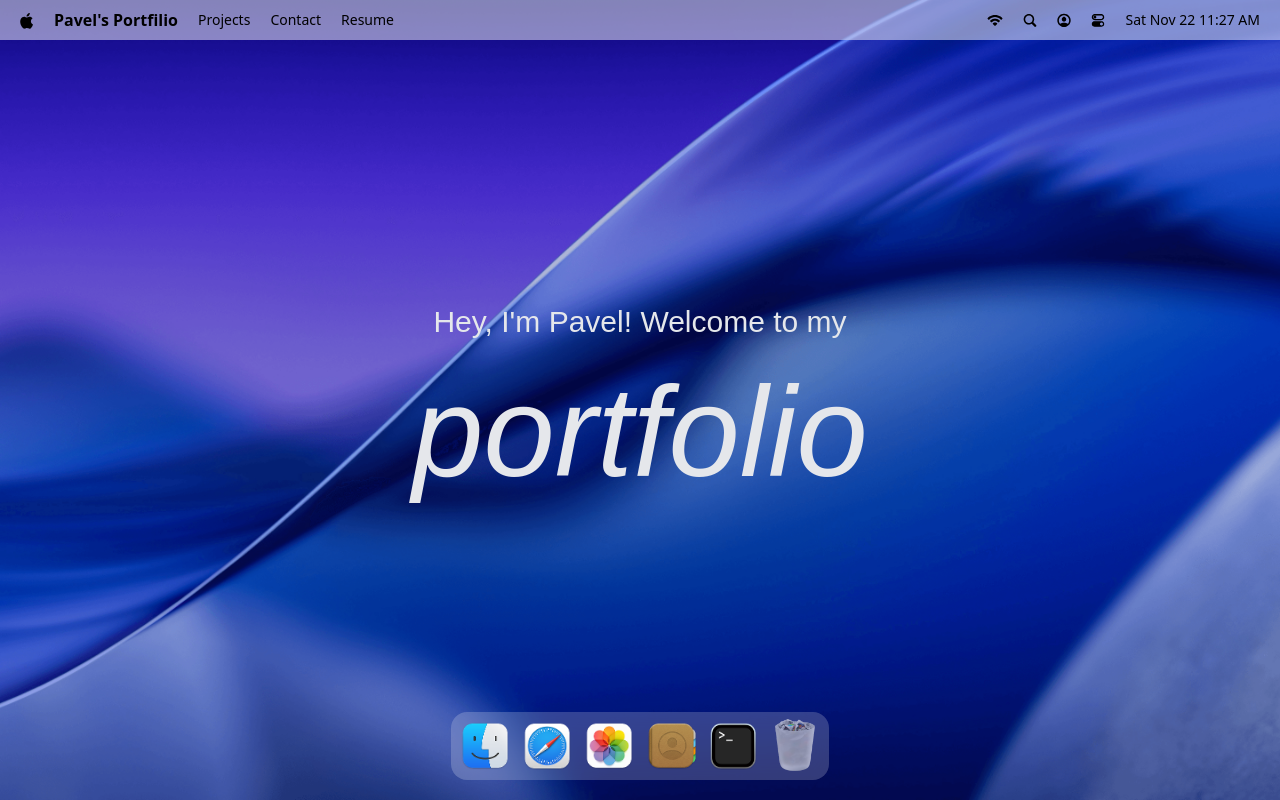
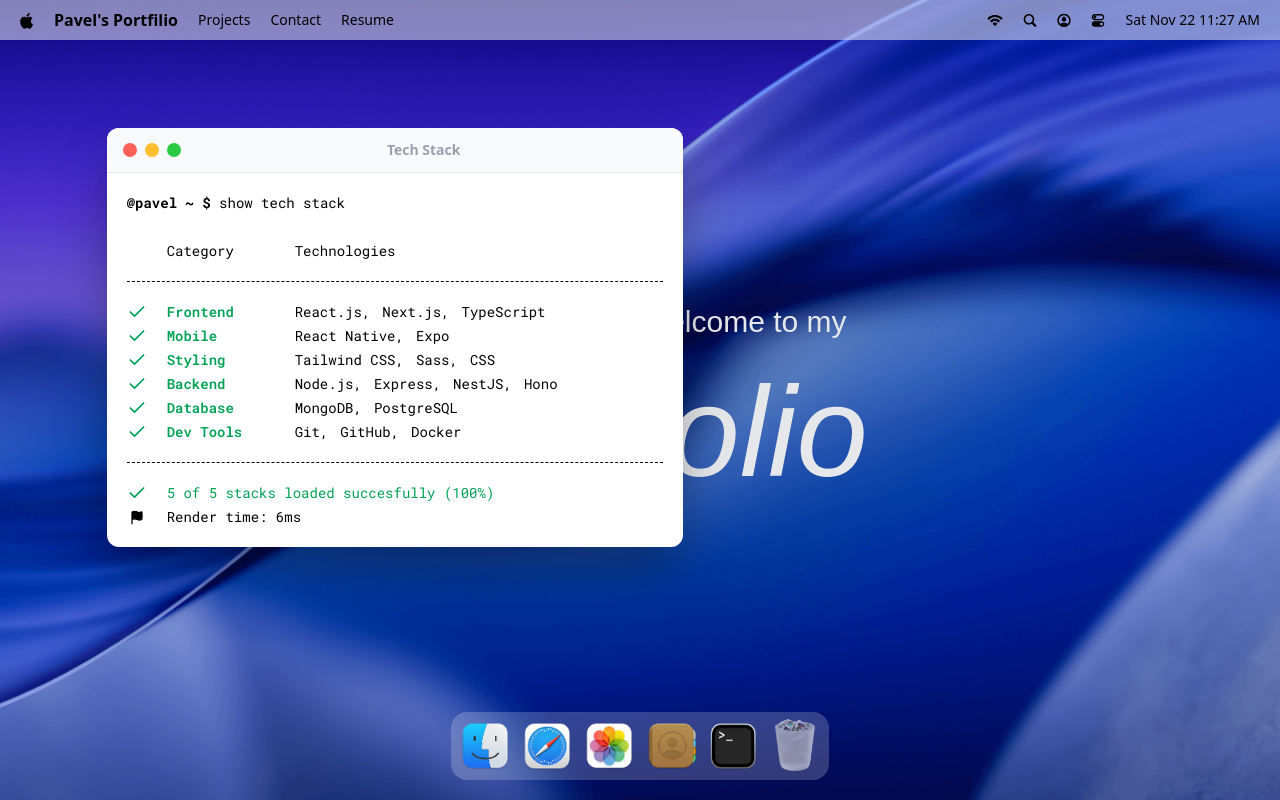
Before and after one commit to StolasRyan/mac_os_portfolio, a React (Vite) app: page / in a window 1280 px wide. Both pictures are taken after a click on the button 733 px from the left and 746 px from the top of the page. Built offline with nearby package versions, Linux system fonts and the light colour scheme; a web font is replaced by a local one.

Commit message:
implemented hoc and add firs window Terminal

```diff
--- a/src/App.jsx
+++ b/src/App.jsx
@@ -1,4 +1,10 @@
-import { Dock, Navbar,Welcome } from "#components"
+import { Draggable } from "gsap/Draggable";
+import gsap from "gsap";
+
+import { Terminal } from "#windows";
+import { Dock, Navbar,Welcome } from "#components";
+
+gsap.registerPlugin(Draggable)
 
 
 function App() {
@@ -7,6 +13,7 @@
       <Navbar/>
       <Welcome/>
       <Dock/>
+      <Terminal/>
     </main>
   )
 }
--- /dev/null
+++ b/src/components/WindowControls.jsx
@@ -0,0 +1,15 @@
+import useWindowStore from "#store/window"
+
+
+function WindowControls({target}) {
+    const {closeWindow} = useWindowStore()
+  return (
+    <div id="window-controls">
+        <div className="close" onClick={()=>closeWindow(target)}/>
+        <div className="minimize"/>
+        <div className="maximize"/>
+    </div>
+  )
+}
+
+export default WindowControls
--- a/src/components/index.js
+++ b/src/components/index.js
@@ -1,5 +1,6 @@
 import Navbar from "#components/Navbar"
 import Welcome from "#components/Welcome"
 import Dock from "./Dock"
+import WindowControls from "./WindowControls"
 
-export{Navbar,Welcome, Dock}
+export{Navbar,Welcome, Dock,WindowControls}
--- /dev/null
+++ b/src/hoc/WindowWrapper.jsx
@@ -0,0 +1,56 @@
+import useWindowStore from "#store/window";
+import { useGSAP } from "@gsap/react";
+import { useLayoutEffect, useRef } from "react";
+import gsap from "gsap";
+import Draggable from "gsap/Draggable";
+
+function WindowWrapper(Component, windowKey) {
+  const Wrapped = (props) => {
+    const { focusWindow, windows } = useWindowStore();
+    const { isOpen, zIndex } = windows[windowKey];
+    const ref = useRef(null);
+
+    useGSAP(()=>{
+        const el = ref.current;
+        if(!el || !isOpen)return;
+
+        el.style.display = 'block'
+    },[isOpen]);
+
+    useGSAP(()=>{
+        const el = ref.current;
+        if(!el)return;
+
+       const [instance] = Draggable.create(el,{onPress: ()=> focusWindow(windowKey )});
+       return()=>instance.kill();
+    },[])
+
+    useLayoutEffect(()=>{
+        const el = ref.current;
+        if(!el)return;
+        el.style.display = isOpen ? 'block' : 'none';
+        gsap.fromTo(
+            el,
+            {scale:0.8, opacity:0, y:40},
+            {scale:1, opacity:1, y:0, duration:0.4, ease:"power3.out"}
+        )
+    },[isOpen])
+
+    return (
+      <section
+        id={windowKey}
+        ref={ref}
+        style={{ zIndex }}
+        className="absolute"
+      >
+        <Component {...props}/>
+      </section>
+    );
+  };
+
+  Wrapped.displayName = `WindowWrapper${Component.displayName || Component.name || "Component"}`
+
+  return Wrapped;
+}
+
+export default WindowWrapper;
--- /dev/null
+++ b/src/windows/Terminal.jsx
@@ -0,0 +1,54 @@
+import WindowControls from '#components/WindowControls';
+import { techStack } from '#constants';
+import WindowWrapper from '#hoc/WindowWrapper'
+import { Check, Flag } from 'lucide-react';
+import React from 'react'
+
+function Terminal() {
+  return (
+    <>
+    <div id='window-header'>
+        <WindowControls target="terminal"/>
+        <h2>Tech Stack</h2>
+    </div>
+    <div className='techstack'>
+        <p>
+            <span className='font-bold'>@pavel ~ $ </span>
+            show tech stack
+        </p>
+        <div className='label'>
+            <p className='w-32'>Category</p>
+            <p>Technologies</p>
+        </div>
+        <ul className='content'>
+            {techStack.map(({category, items})=>(
+                <li key={category} className='flex items-center'>
+                    <Check className='check' size={20}/>
+                    <h3>{category}</h3>
+                    <ul>
+                        {items.map((item, i)=>(
+                            <li key={i}>
+                                {item}{i<items.length-1 ? "," : ""}
+                            </li>
+                        ))}
+                    </ul>
+                </li>
+            ))}
+        </ul>
+        <div className='footnote '>
+            <p>
+                <Check size={20}/>5 of 5 stacks loaded succesfully (100%)
+            </p>
+            <p className='text-black'>
+                <Flag size={15} fill='black'/>
+                Render time: 6ms
+            </p>
+        </div>
+    </div>
+    </>
+  )
+}
+
+const TerminalWindow = WindowWrapper(Terminal, "terminal")
+
+export default TerminalWindow;
--- /dev/null
+++ b/src/windows/index.js
@@ -0,0 +1,3 @@
+import Terminal from "./Terminal";
+
+export {Terminal}
```
